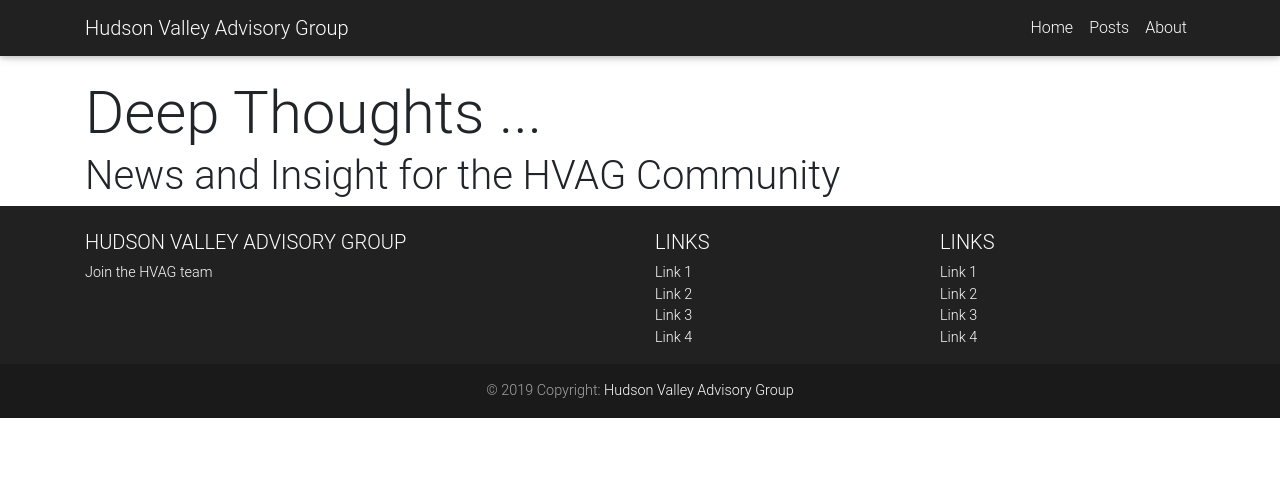
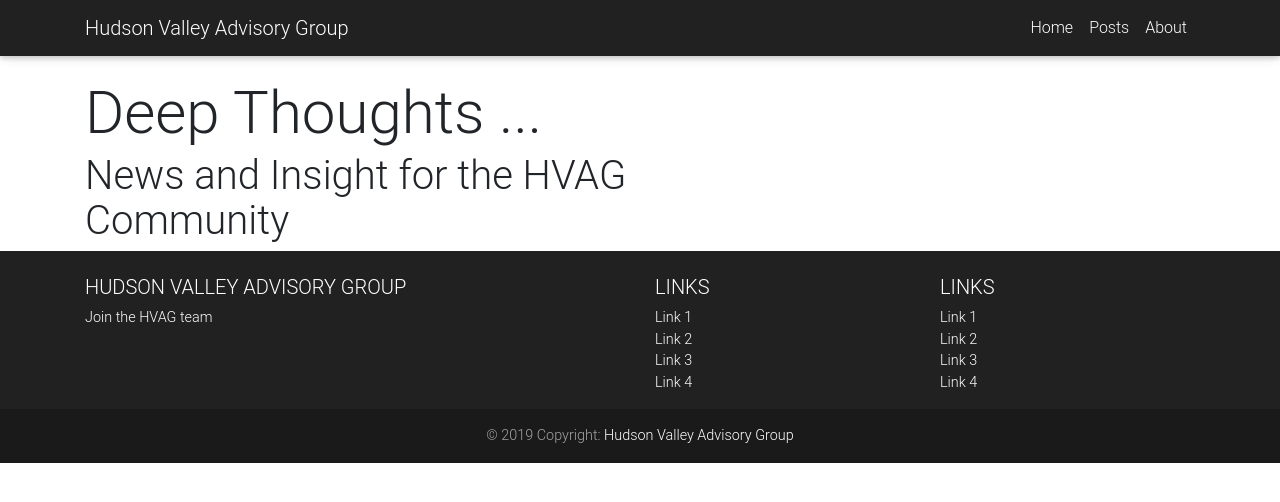
Before and after one commit to hvag/hvag-blog, a Jekyll site: the page built from index.html, in a window 1280 px wide. Shown: the top 502 px of the page. Built offline with Jekyll 4.4.1, drawn with Linux system fonts in a browser that asks for light colours; nearby versions of some CDN libraries.

Commit message:
Index - Update ... CSS

```diff
--- a/index.html
+++ b/index.html
@@ -2,5 +2,10 @@
 layout: default
 title: Hudson Valley Advisory Group
 ---
-<h1 class="hvag-h1 hvag-large">{{ "Deep Thoughts ..." }}</h1>
-<h2 class="hvag-h1">News and Insight for the HVAG Community</h2>
+
+<div class="row">
+    <div class="col-md-8">
+        <h1 class="hvag-h1 hvag-large">{{ "Deep Thoughts ..." }}</h1>
+        <h2 class="hvag-h1">News and Insight for the HVAG Community</h2>
+    </div>
+</div>
```
